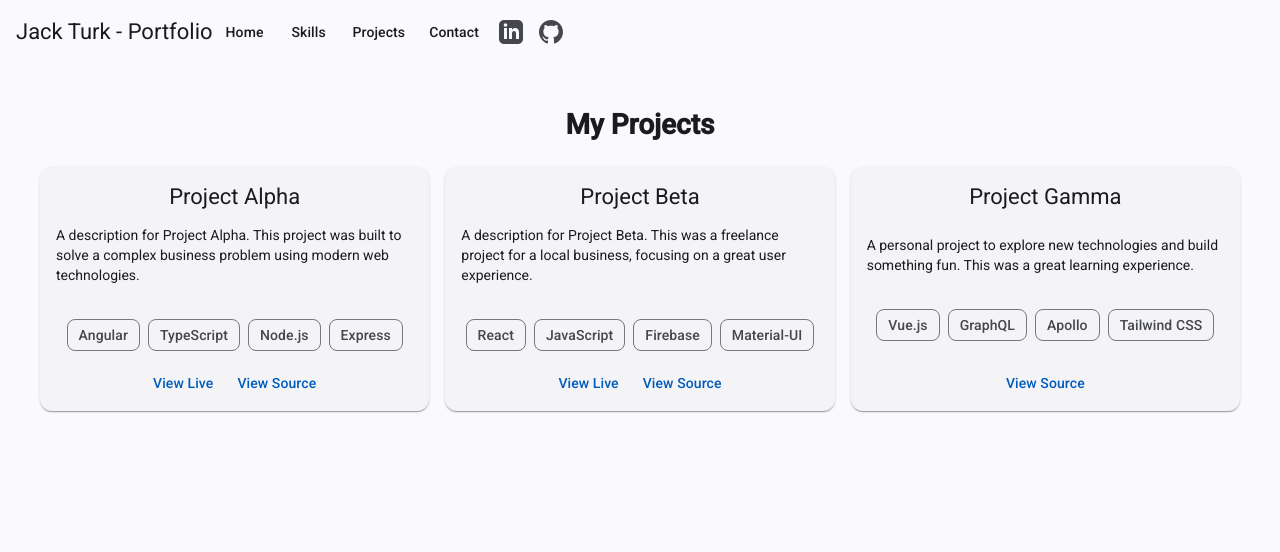
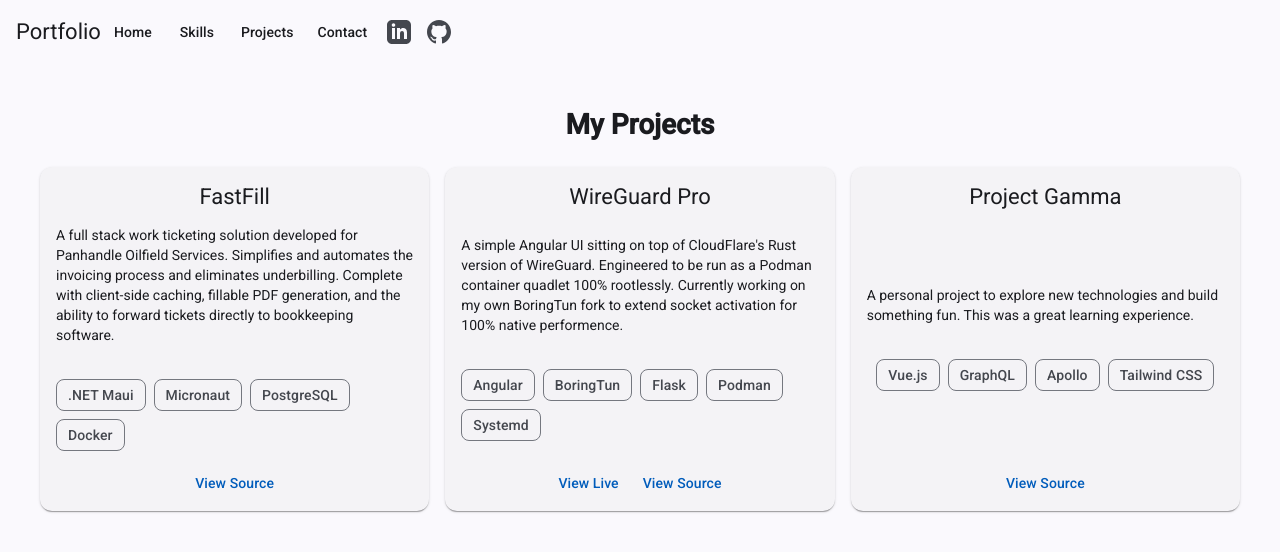
Before and after one commit to jack-turk-5/portfolio-app, an Angular app: page /projects in a window 1280 px wide. Shown: the top 552 px of the page. Built offline with nearby package versions, Linux system fonts and the light colour scheme.

Commit message:
add content to projects

```diff
--- /dev/null
+++ b/src/app/constants.ts
@@ -0,0 +1,4 @@
+export const AppConstants = {
+  LINKEDIN_URL: 'https://www.linkedin.com/in/jack-turk-26454a1b1',
+  GITHUB_URL: 'https://github.com/jack-turk-5',
+};
--- a/src/app/header/header.html
+++ b/src/app/header/header.html
@@ -1,14 +1,14 @@
 <mat-toolbar color="primary">
-  <span>Jack Turk - Portfolio</span>
+  <span>Portfolio</span>
   <span class="spacer"></span>
   <a mat-button routerLink="/">Home</a>
   <a mat-button routerLink="/skills">Skills</a>
   <a mat-button routerLink="/projects">Projects</a>
   <a mat-button routerLink="/contact">Contact</a>
-  <a mat-icon-button href="https://www.linkedin.com/in/jack-turk-26454a1b1" target="_blank" aria-label="LinkedIn">
+  <a mat-icon-button [href]="AppConstants.LINKEDIN_URL" target="_blank" aria-label="LinkedIn">
     <mat-icon svgIcon="linkedin"></mat-icon>
   </a>
-  <a mat-icon-button href="https://github.com/jack-turk-5" target="_blank" aria-label="GitHub">
+  <a mat-icon-button [href]="AppConstants.GITHUB_URL" target="_blank" aria-label="GitHub">
     <mat-icon svgIcon="github"></mat-icon>
   </a>
 </mat-toolbar>
--- a/src/app/header/header.ts
+++ b/src/app/header/header.ts
@@ -3,6 +3,7 @@ import { MatToolbarModule } from '@angular/material/toolbar';
 import { MatButtonModule } from '@angular/material/button';
 import { RouterModule } from '@angular/router';
 import { MatIconModule } from '@angular/material/icon';
+import { AppConstants } from '../constants';
 
 @Component({
   selector: 'app-header',
@@ -12,5 +13,5 @@ import { MatIconModule } from '@angular/material/icon';
   styleUrl: './header.scss'
 })
 export class Header {
-
+  public AppConstants = AppConstants;
 }
--- a/src/app/home/home.html
+++ b/src/app/home/home.html
@@ -1,5 +1,5 @@
 <div class="page-container">
-  <h1>Home</h1>
+  <h1>Jack Turk - Full Stack Developer</h1>
   <mat-card mat-card class="content-card">
     <mat-card-header>
           <mat-card-title>{{ aboutMe.title }}</mat-card-title>
--- a/src/app/projects/projects.service.ts
+++ b/src/app/projects/projects.service.ts
@@ -1,5 +1,6 @@
 import { Injectable } from '@angular/core';
 import { Project } from './project.model';
+import { AppConstants } from '../constants';
 
 @Injectable({
   providedIn: 'root'
@@ -7,18 +8,17 @@ import { Project } from './project.model';
 export class ProjectsService {
   private readonly projects: Project[] = [
     {
-      title: 'Project Alpha',
-      description: 'A description for Project Alpha. This project was built to solve a complex business problem using modern web technologies.',
-      technologies: ['Angular', 'TypeScript', 'Node.js', 'Express'],
-      liveUrl: 'https://example.com',
-      sourceUrl: 'https://github.com/your-profile/project-alpha'
+      title: 'FastFill',
+      description: 'A full stack work ticketing solution developed for Panhandle Oilfield Services. Simplifies and automates the invoicing process and eliminates underbilling. Complete with client-side caching, fillable PDF generation, and the ability to forward tickets directly to bookkeeping software.',
+      technologies: ['.NET Maui', 'Micronaut', 'PostgreSQL', 'Docker'],
+      sourceUrl: `${AppConstants.GITHUB_URL}`
     },
     {
-      title: 'Project Beta',
-      description: 'A description for Project Beta. This was a freelance project for a local business, focusing on a great user experience.',
-      technologies: ['React', 'JavaScript', 'Firebase', 'Material-UI'],
+      title: 'WireGuard Pro',
+      description: 'A simple Angular UI sitting on top of CloudFlare\'s Rust version of WireGuard. Engineered to be run as a Podman container quadlet 100% rootlessly. Currently working on my own BoringTun fork to extend socket activation for 100% native performence.',
+      technologies: ['Angular', 'BoringTun', 'Flask', 'Podman', 'Systemd'],
       liveUrl: 'https://example.com',
-      sourceUrl: 'https://github.com/your-profile/project-beta'
+      sourceUrl: `${AppConstants.GITHUB_URL}/wireguard-pro`
     },
     {
       title: 'Project Gamma',
```
Also changed, not shown: src/constants.ts (added).
